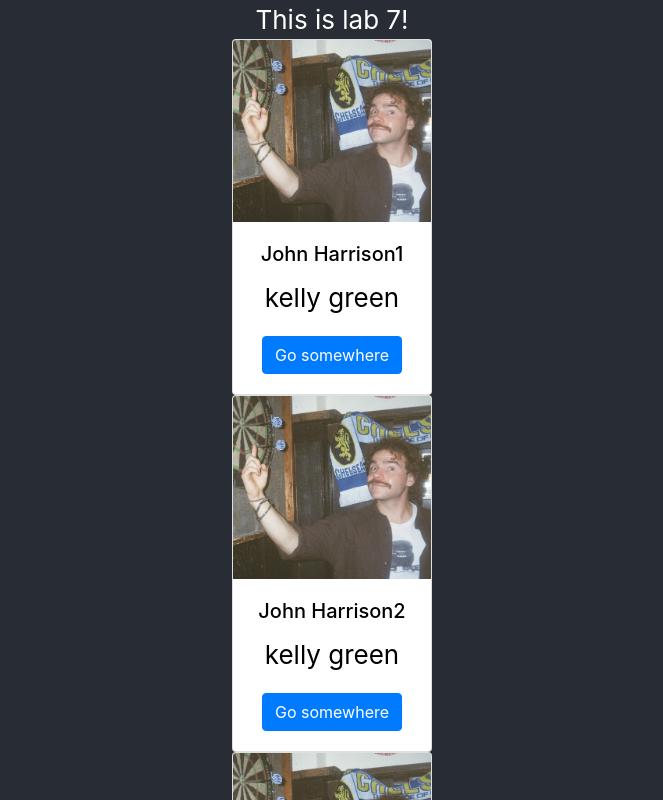
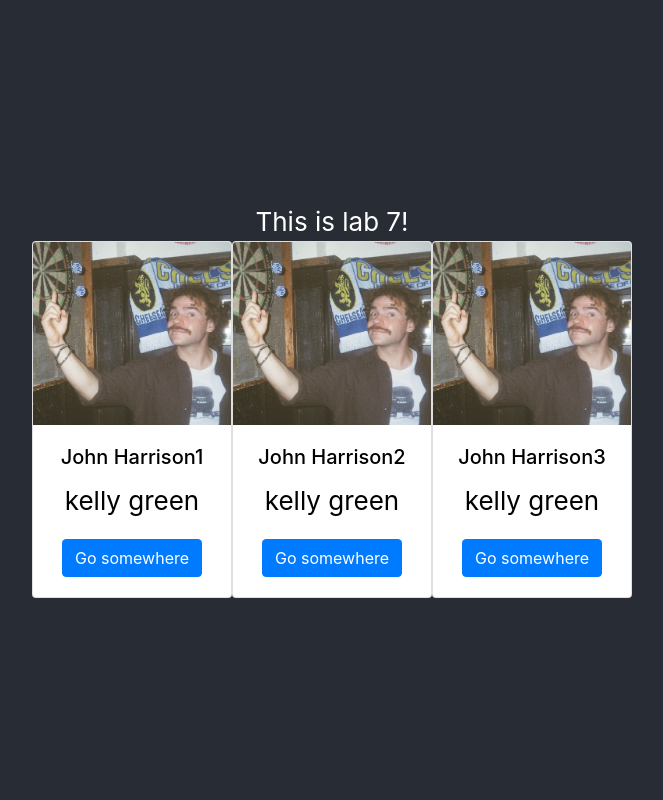
Before and after one commit to INFO442-Spring-2025/lab-7-unit-testing, a React (Create React App) app in the folder lab-7/: page / in a window 1280 px wide. Shown: the top 800 px of the page, without its empty margins (308-971 px from the left). Built offline with nearby package versions, Linux system fonts and the light colour scheme.

Commit message:
Fix improper text styling from React

```diff
--- a/lab-7/src/App.css
+++ b/lab-7/src/App.css
@@ -24,6 +24,14 @@
   color: white;
 }
 
+.App-header div.profs-box {
+  display: flex;
+  flex-wrap: wrap;
+  justify-content: space-evenly;
+
+  /* div.card {
+  } */
+}
 .App-link {
   color: #61dafb;
 }
```
